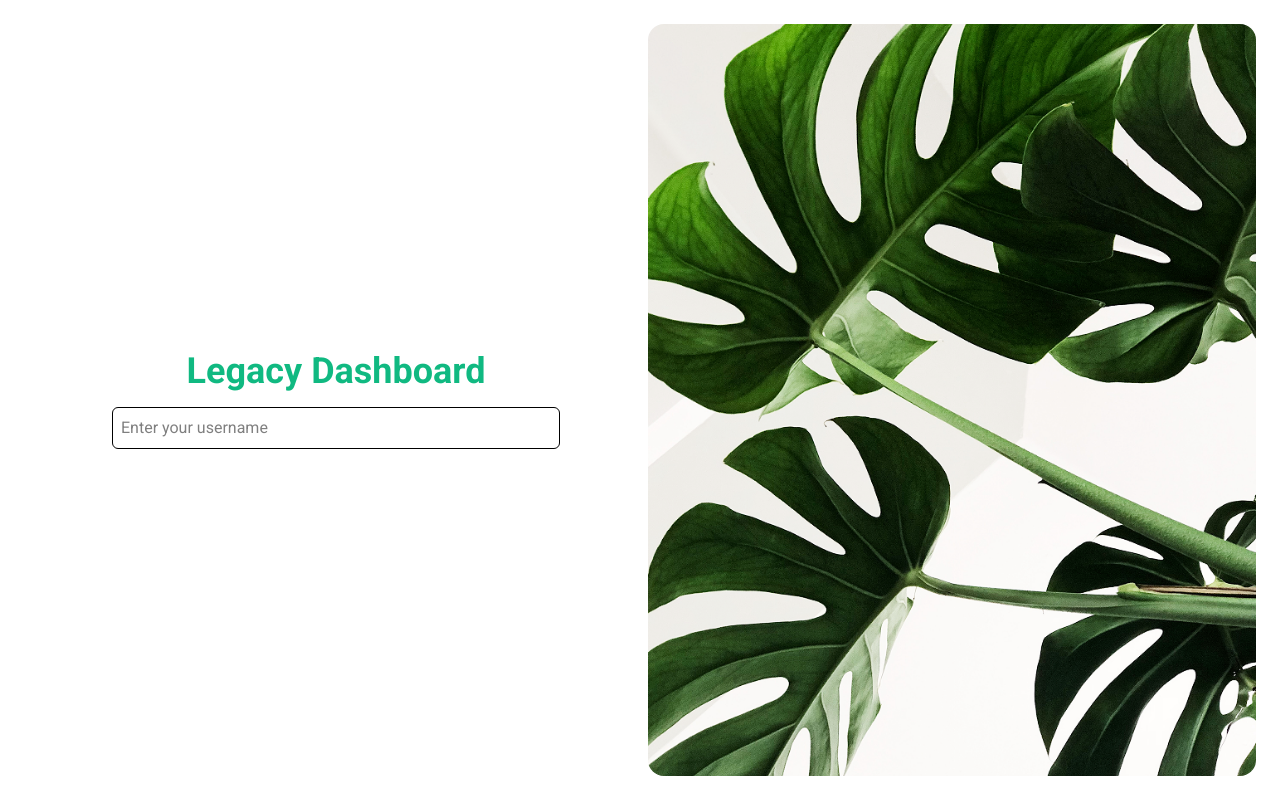
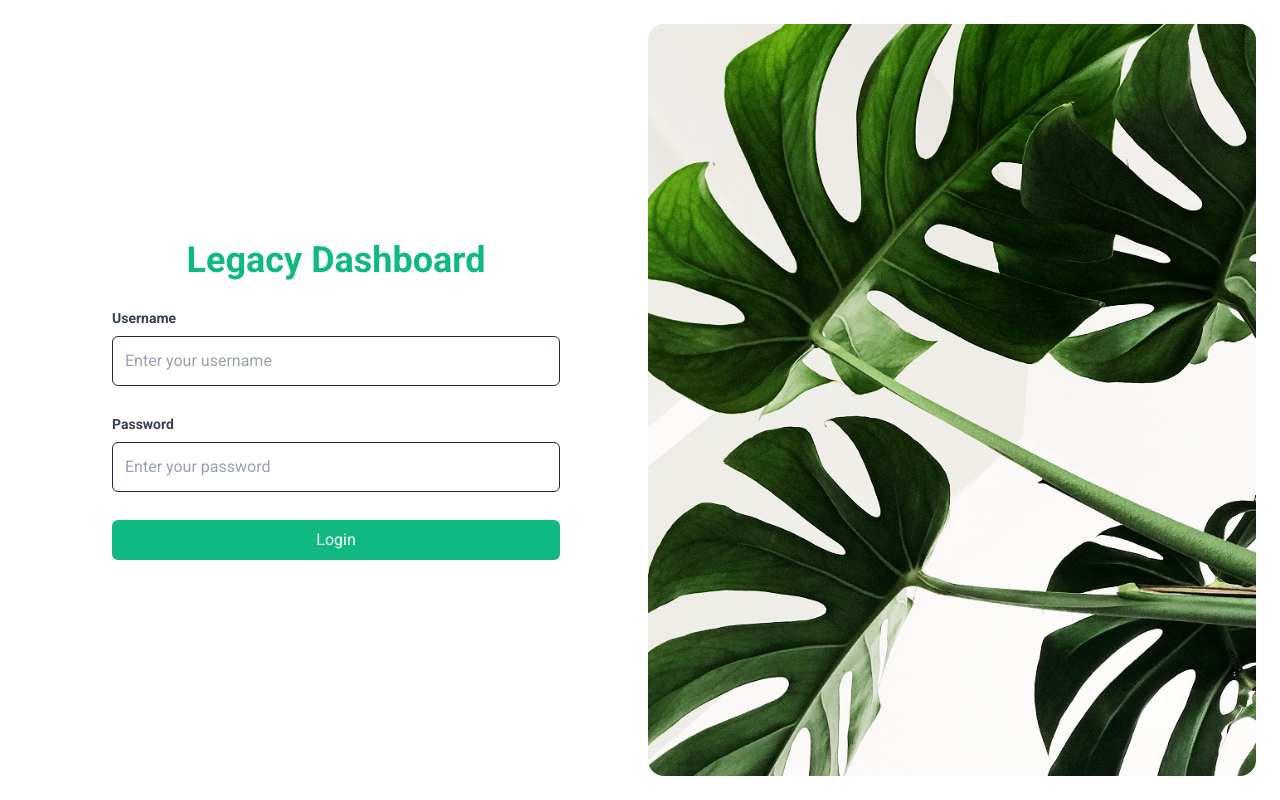
Before and after one commit to WaiYanTun25/legacyfa-dashboard-ui, a React (Vite) app: page /login in a window 1280 px wide. Built offline with nearby package versions, Linux system fonts and the light colour scheme.

Commit message:
add Button component; implement button with label and onClick handling, and add corresponding tests; update Login page to use new Button and Input components

```diff
--- a/eslint.config.js
+++ b/eslint.config.js
@@ -5,6 +5,7 @@ import reactRefresh from "eslint-plugin-react-refresh";
 import tseslint from "typescript-eslint";
 import checkFile from "eslint-plugin-check-file";
 import unusedImports from "eslint-plugin-unused-imports";
+import thRules from "eslint-plugin-th-rules";
 
 export default tseslint.config(
   { ignores: ["dist"] },
@@ -41,6 +42,21 @@ export default tseslint.config(
     },
   },
   {
+    files: ["**/*.{ts,tsx}"],
+    plugins: {
+      "th-rules": thRules,
+    },
+    rules: {
+      "th-rules/no-comments": [
+        "error",
+        {
+          allow: ["keep", "important", "vite/client"],
+          disallow: ["deprecated", "hack"],
+        },
+      ],
+    },
+  },
+  {
     files: ["**/*"],
     plugins: {
       "check-file": checkFile,
--- a/package.json
+++ b/package.json
@@ -46,6 +46,7 @@
     "eslint-plugin-check-file": "^3.1.0",
     "eslint-plugin-react-hooks": "^5.0.0",
     "eslint-plugin-react-refresh": "^0.4.18",
+    "eslint-plugin-th-rules": "^1.15.6",
     "eslint-plugin-unused-imports": "^4.1.4",
     "globals": "^15.14.0",
     "husky": "^9.1.7",
@@ -56,7 +57,7 @@
     "tailwindcss": "^4.0.7",
     "ts-jest": "^29.2.5",
     "typescript": "~5.7.2",
-    "typescript-eslint": "^8.22.0",
+    "typescript-eslint": "^8.24.1",
     "vite": "^6.1.0"
   }
 }
--- /dev/null
+++ b/src/components/ui/button/Button.tsx
@@ -0,0 +1,17 @@
+import { ButtonProps } from "@components/ui/button/Button.type";
+
+export const Button = ({
+  label = "Button",
+  onClick = () => {},
+}: ButtonProps) => {
+  return (
+    <>
+      <button
+        className="bg-primary text-white p-2 px-5 rounded-md"
+        onClick={onClick}
+      >
+        {label}
+      </button>
+    </>
+  );
+};
--- /dev/null
+++ b/src/components/ui/button/Button.type.ts
@@ -0,0 +1,4 @@
+export interface ButtonProps {
+  label?: string;
+  onClick?: () => void;
+}
--- a/src/components/ui/index.ts
+++ b/src/components/ui/index.ts
@@ -1,3 +1,4 @@
 import { Input } from "@components/ui/input/Input";
+import { Button } from "@components/ui/button/Button";
 
-export { Input };
+export { Input, Button };
--- a/src/pages/public/login/Login.tsx
+++ b/src/pages/public/login/Login.tsx
@@ -1,7 +1,10 @@
-import React from "react";
+import { useState } from "react";
 import { assets } from "@assets/index";
+import { Button, Input } from "@src/components/ui";
 
 export const Login = () => {
+  const [userName, setUserName] = useState("");
+  const [password, setPassword] = useState("");
   return (
     <div className="flex h-screen flex-col md:flex-row">
       <div className="w-full md:w-1/2 h-full relative rounded-2xl p-10 md:hidden">
@@ -9,32 +12,52 @@ export const Login = () => {
           className="absolute inset-0 bg-cover bg-center"
           style={{ backgroundImage: `url(${assets.images.loginImage})` }}
         ></div>
-        <div className="relative z-10 flex items-center justify-center h-full">
-          <form className="flex flex-col items-center justify-center space-y-4 w-full max-w-md bg-white bg-opacity-75 p-6 rounded-lg">
-            <h1 className="text-2xl font-bold text-primary">
+        <div className="relative z-10 flex items-center justify-center h-full w-full">
+          <div className="flex flex-col items-center  w-full bg-white bg-opacity-75 p-3 rounded-lg gap-3">
+            <h1 className="md:text-sm text-2xl font-bold text-primary mb-4">
               Legacy Dashboard
             </h1>
-            <input
+            <Input
               type="text"
-              className="border p-2 rounded-md w-full"
+              label="Username"
               placeholder="Enter your username"
+              value={userName}
+              onChange={(event) => setUserName(event.target.value)}
             />
-          </form>
+            <Input
+              type="password"
+              label="Password"
+              placeholder="Enter your password"
+              value={password}
+              onChange={(event) => setPassword(event.target.value)}
+            />
+            <Button label="Login" onClick={() => console.error("test")} />
+          </div>
         </div>
       </div>
 
       <div className="w-full md:flex items-center justify-center p-6 hidden">
         <div className="w-full md:w-1/2 flex items-center justify-center m-2">
-          <form className="flex flex-col items-center space-y-4 w-full max-w-md">
-            <h1 className="text-4xl font-bold text-primary">
+          <div className="flex flex-col space-y-4 w-full max-w-md gap-3">
+            <h1 className="text-4xl font-bold text-primary text-center">
               Legacy Dashboard
             </h1>
-            <input
+            <Input
               type="text"
-              className="border p-2 rounded-md w-full"
+              label="Username"
               placeholder="Enter your username"
+              value={userName}
+              onChange={(event) => setUserName(event.target.value)}
             />
-          </form>
+            <Input
+              type="password"
+              label="Password"
+              placeholder="Enter your password"
+              value={password}
+              onChange={(event) => setPassword(event.target.value)}
+            />
+            <Button label="Login" onClick={() => console.error("testing")} />
+          </div>
         </div>
         <div className="w-full md:w-1/2 h-full">
           <img
--- a/vite.config.ts
+++ b/vite.config.ts
@@ -2,7 +2,6 @@ import { defineConfig } from "vite";
 import react from "@vitejs/plugin-react";
 import tailwindcss from "@tailwindcss/vite";
 
-// https://vite.dev/config/
 export default defineConfig({
   plugins: [react(), tailwindcss()],
   resolve: {
```
Also changed, not shown: 2 other files (tests, documents, lock files or other folders).
